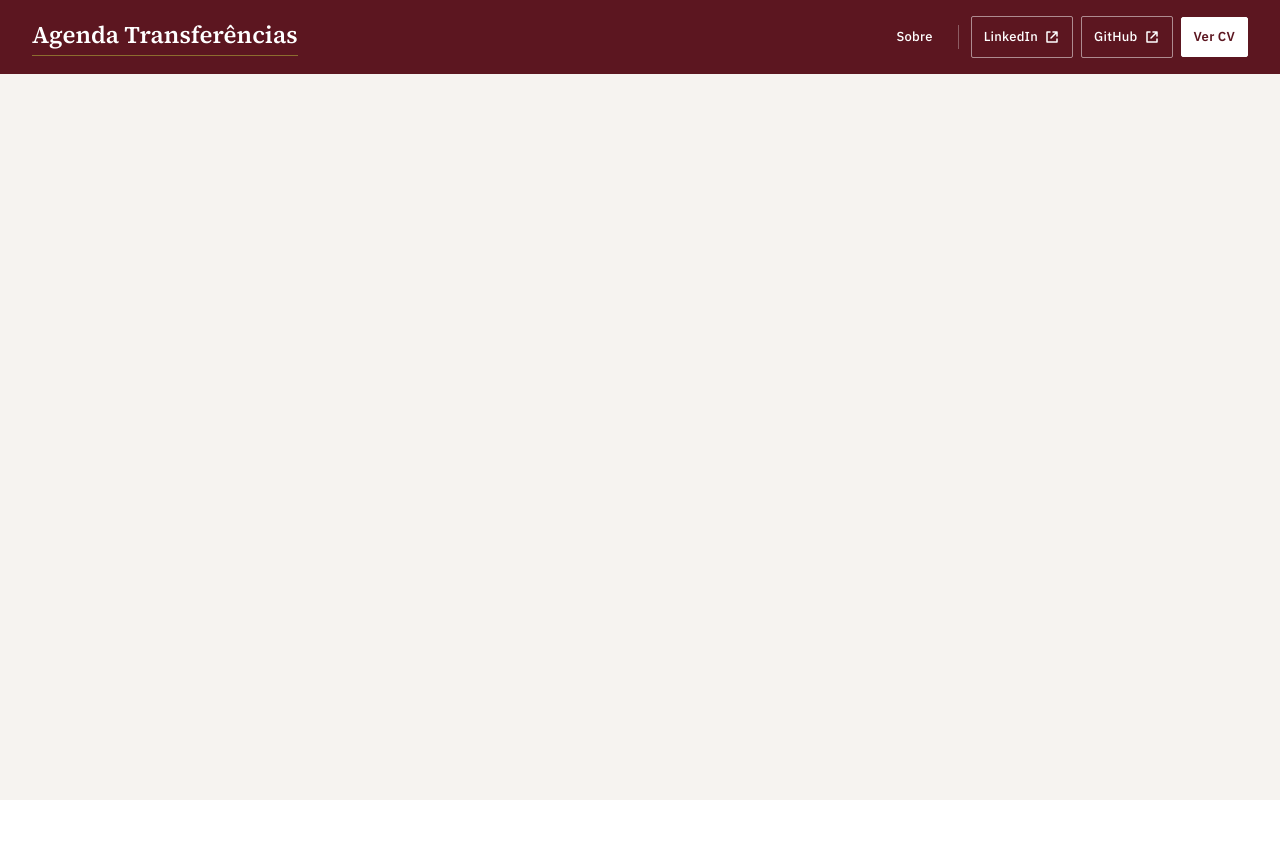
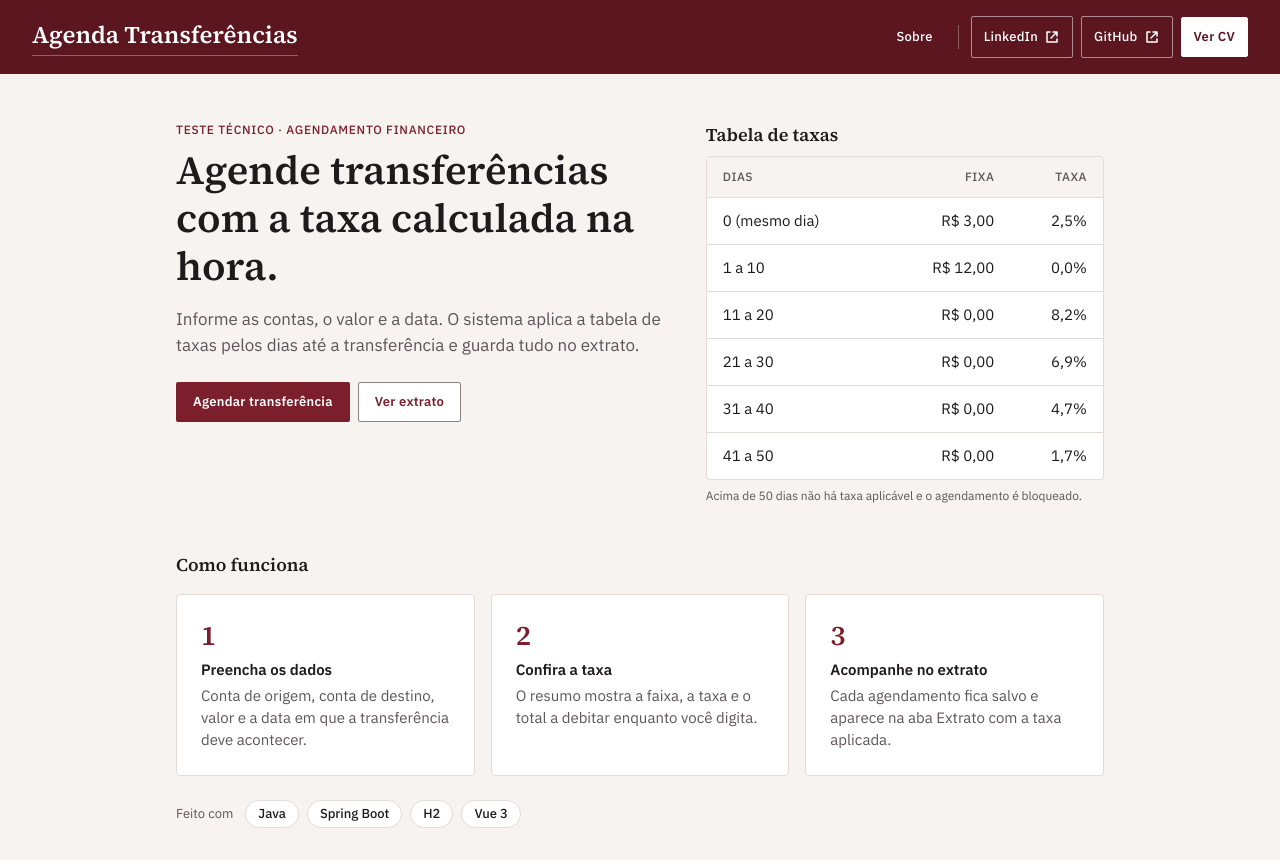
Before and after one commit to vVuc/AgendamentoDB, a Vue app in the folder Web/: page / in a window 1280 px wide. Before the commit the page ends 800 px from the top, so only its background shows below. Built offline with nearby package versions, Linux system fonts and the light colour scheme.

Commit message:
feat(web): adiciona página inicial
InicioView reúne o hero com os botões Agendar transferência e Ver extrato, a tabela de taxas, os passos de como funciona e os chips da stack.

```diff
--- a/Web/src/app/App.vue
+++ b/Web/src/app/App.vue
@@ -1,9 +1,11 @@
 <script setup lang="ts">
 import { ref } from 'vue'
 import AppHeader from '@/components/layout/AppHeader.vue'
+import PageContainer from '@/components/layout/PageContainer.vue'
 import CvPanel from '@/features/curriculo/CvPanel.vue'
+import { curriculo } from '@/features/curriculo/curriculo'
+import InicioView from '@/features/inicio/InicioView.vue'
 import { autor } from '@/shared/config/autor'
-import { curriculo } from '@/features/curriculo/curriculo'
 
 const cvAberto = ref(false)
 </script>
@@ -15,6 +17,9 @@ const cvAberto = ref(false)
       :github-url="autor.githubUrl"
       @cv="cvAberto = true"
     />
+    <PageContainer>
+      <InicioView />
+    </PageContainer>
     <CvPanel v-if="cvAberto" :curriculo="curriculo" @fechar="cvAberto = false" />
   </div>
 </template>
--- /dev/null
+++ b/Web/src/features/inicio/AppHero.vue
@@ -0,0 +1,26 @@
+<script setup lang="ts">
+import AppButton from '@/components/ui/AppButton.vue'
+
+const emit = defineEmits<{
+  agendar: []
+  extrato: []
+}>()
+</script>
+
+<template>
+  <section class="at-hero">
+    <div>
+      <p class="at-hero__eyebrow">Teste técnico · Agendamento financeiro</p>
+      <h2 class="at-hero__title">Agende transferências com a taxa calculada na hora.</h2>
+      <p class="at-hero__lead">
+        Informe as contas, o valor e a data. O sistema aplica a tabela de taxas pelos dias até a
+        transferência e guarda tudo no extrato.
+      </p>
+      <div class="at-hero__actions">
+        <AppButton @click="emit('agendar')">Agendar transferência</AppButton>
+        <AppButton variant="secondary" @click="emit('extrato')">Ver extrato</AppButton>
+      </div>
+    </div>
+    <slot />
+  </section>
+</template>
--- /dev/null
+++ b/Web/src/features/inicio/InicioView.vue
@@ -0,0 +1,90 @@
+<script setup lang="ts">
+import AppHero from './AppHero.vue'
+import TabelaTaxas from './TabelaTaxas.vue'
+import { faixasTaxa } from './faixasTaxa'
+
+const emit = defineEmits<{
+  agendar: []
+  extrato: []
+}>()
+
+const passos = [
+  {
+    titulo: 'Preencha os dados',
+    texto:
+      'Conta de origem, conta de destino, valor e a data em que a transferência deve acontecer.',
+  },
+  {
+    titulo: 'Confira a taxa',
+    texto: 'O resumo mostra a faixa, a taxa e o total a debitar enquanto você digita.',
+  },
+  {
+    titulo: 'Acompanhe no extrato',
+    texto: 'Cada agendamento fica salvo e aparece na aba Extrato com a taxa aplicada.',
+  },
+]
+
+const stack = ['Java', 'Spring Boot', 'H2', 'Vue 3']
+</script>
+
+<template>
+  <div class="inicio">
+    <AppHero @agendar="emit('agendar')" @extrato="emit('extrato')">
+      <TabelaTaxas :faixas="faixasTaxa" />
+    </AppHero>
+
+    <section class="inicio__secao">
+      <h3 class="inicio__titulo">Como funciona</h3>
+      <ol class="at-steps">
+        <li v-for="(passo, indice) in passos" :key="passo.titulo" class="at-step">
+          <div class="at-step__num" aria-hidden="true">{{ indice + 1 }}</div>
+          <p class="at-step__title">{{ passo.titulo }}</p>
+          <p class="at-step__text">{{ passo.texto }}</p>
+        </li>
+      </ol>
+    </section>
+
+    <div class="at-chips">
+      <span class="inicio__rotulo">Feito com</span>
+      <span v-for="tecnologia in stack" :key="tecnologia" class="at-chip">{{ tecnologia }}</span>
+    </div>
+  </div>
+</template>
+
+<style scoped>
+.inicio {
+  display: flex;
+  flex-direction: column;
+  gap: var(--space-6);
+}
+
+.inicio .at-hero {
+  padding: var(--space-4) 0 var(--space-2);
+}
+
+.inicio__secao {
+  display: flex;
+  flex-direction: column;
+  gap: var(--space-4);
+}
+
+.inicio__titulo {
+  margin: var(--space-4) 0 0;
+  font-family: var(--font-serif);
+  font-size: 18px;
+  line-height: 26px;
+  font-weight: 600;
+}
+
+.at-steps {
+  margin: 0;
+  padding: 0;
+  list-style: none;
+}
+
+.inicio__rotulo {
+  margin-right: var(--space-1);
+  font-size: 13px;
+  color: var(--ink-muted);
+}
+</style>
```
Also changed, not shown: 1 other file (tests, documents, lock files or other folders).
